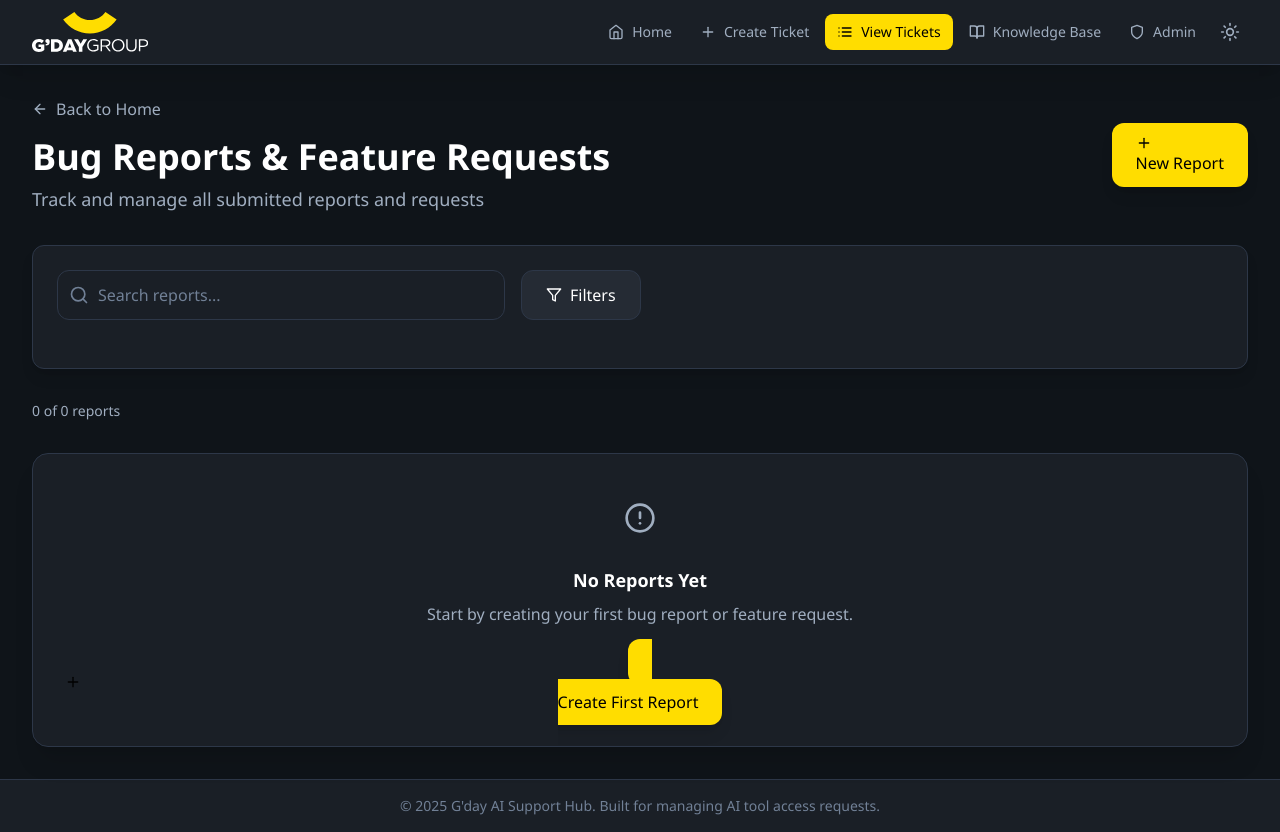
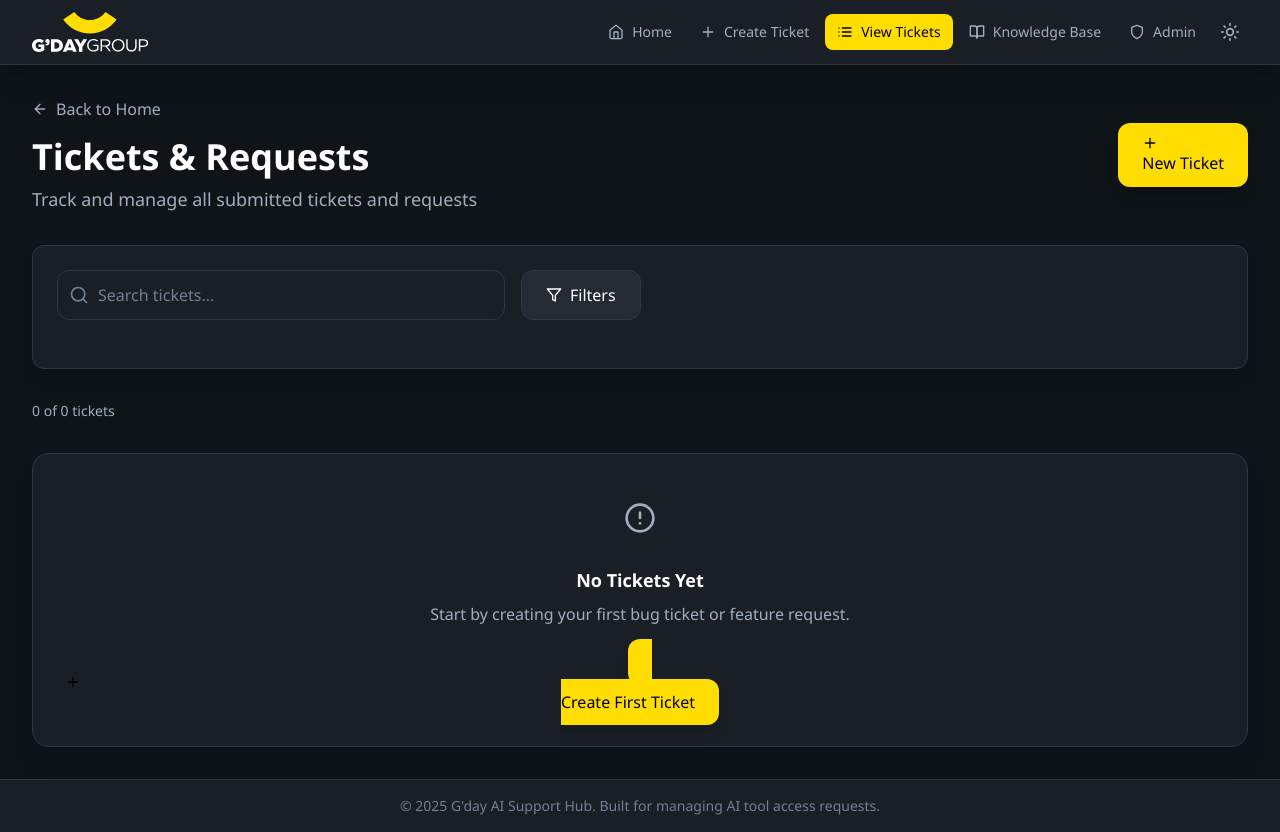
Before and after one commit to steve-pritchard-83/gdayaisupporthub, a Next.js app: page /tickets in a window 1280 px wide. Built offline with nearby package versions, Linux system fonts and the light colour scheme.

Commit message:
feat: improve ticket UI and add copy email functionality

```diff
--- a/app/admin/dashboard/page.tsx
+++ b/app/admin/dashboard/page.tsx
@@ -224,7 +224,7 @@ export default function AdminDashboardPage() {
                 <BarChart3 className="w-6 h-6 text-black" />
               </div>
               <div>
-                <p className="text-sm font-medium text-secondary">Total Reports</p>
+                <p className="text-sm font-medium text-secondary">Total Tickets</p>
                 <p className="text-2xl font-bold text-primary">{analytics?.totalTickets || 0}</p>
               </div>
             </div>
@@ -236,7 +236,7 @@ export default function AdminDashboardPage() {
                 <Clock className="w-6 h-6 text-white" />
               </div>
               <div>
-                <p className="text-sm font-medium text-secondary">Open Reports</p>
+                <p className="text-sm font-medium text-secondary">Open Tickets</p>
                 <p className="text-2xl font-bold text-primary">{analytics?.ticketsByStatus.open || 0}</p>
               </div>
             </div>
@@ -270,12 +270,12 @@ export default function AdminDashboardPage() {
         {/* Category Breakdown */}
         <div className="grid grid-cols-1 lg:grid-cols-3 gap-6 mb-8">
           <div className="card-compact">
-            <h3 className="text-lg font-semibold text-primary mb-4">Reports by Category</h3>
+            <h3 className="text-lg font-semibold text-primary mb-4">Tickets by Category</h3>
             <div className="space-y-3">
               <div className="flex justify-between items-center">
-                <span className="text-sm text-secondary">Bug Reports</span>
+                <span className="text-sm text-secondary">Bug Tickets</span>
                 <span className="text-sm font-medium text-primary">
-                  {tickets.filter(t => t.category === 'Bug Report').length}
+                  {tickets.filter(t => t.category === 'Bug Ticket').length}
                 </span>
               </div>
               <div className="flex justify-between items-center">
@@ -348,12 +348,12 @@ export default function AdminDashboardPage() {
           </div>
         </div>
 
-        {/* Report Management */}
+        {/* Ticket Management */}
         <div className="card">
           <div className="flex flex-col sm:flex-row sm:items-center sm:justify-between gap-4 mb-6">
             <div>
-              <h2 className="text-xl font-bold text-primary">Report Management</h2>
-              <p className="text-secondary">Manage all bug reports and feature requests with bulk operations</p>
+              <h2 className="text-xl font-bold text-primary">Ticket Management</h2>
+              <p className="text-secondary">Manage all bug tickets and feature requests with bulk operations</p>
             </div>
 
             <div className="flex items-center space-x-2">
@@ -379,7 +379,7 @@ export default function AdminDashboardPage() {
             <div className="flex-1 search-container">
               <input
                 type="text"
-                placeholder="Search reports..."
+                placeholder="Search tickets..."
                 value={searchTerm}
                 onChange={(e) => setSearchTerm(e.target.value)}
                 className="search-input"
@@ -415,7 +415,7 @@ export default function AdminDashboardPage() {
             <div className="alert-attention-dark mb-6">
               <div className="flex items-center justify-between">
                 <span className="text-sm font-medium text-primary">
-                  {selectedTickets.length} report(s) selected
+                  {selectedTickets.length} ticket(s) selected
                 </span>
                 <div className="flex items-center space-x-2">
                   <button
@@ -512,7 +512,7 @@ export default function AdminDashboardPage() {
 
           {filteredTickets.length === 0 && (
             <div className="text-center py-12">
-              <p className="text-secondary">No reports found matching your criteria.</p>
+              <p className="text-secondary">No tickets found matching your criteria.</p>
             </div>
           )}
         </div>
--- a/app/create/page.tsx
+++ b/app/create/page.tsx
@@ -89,8 +89,8 @@ export default function CreateTicketPage() {
       };
 
       // Save to localStorage
+      if (typeof window !== 'undefined') {
         const success = saveTicket(newTicket);
-
         if (success) {
           setSubmitSuccess(true);
           // Reset form
@@ -109,8 +109,9 @@ export default function CreateTicketPage() {
         } else {
           throw new Error('Failed to save ticket');
         }
+      }
     } catch (error) {
-      setSubmitError('Failed to submit report. Please try again.');
+      setSubmitError('Failed to submit ticket. Please try again.');
       console.error('Error creating ticket:', error);
     } finally {
       setIsSubmitting(false);
@@ -135,13 +136,13 @@ export default function CreateTicketPage() {
             <CheckCircle className="w-10 h-10 text-black" />
           </div>
           <h1 className="text-3xl font-bold text-primary mb-6">
-            Report Submitted Successfully!
+            Ticket Submitted Successfully!
           </h1>
           <p className="text-secondary mb-8 leading-relaxed">
-            Your bug report or feature request has been submitted and will be reviewed by our team. You'll be redirected to the tickets page shortly.
+            Your bug ticket or feature request has been submitted and will be reviewed by our team. You'll be redirected to the tickets page shortly.
           </p>
           <Link href="/tickets" className="btn-primary">
-            View All Reports
+            View All Tickets
           </Link>
         </div>
       </div>
@@ -159,9 +160,9 @@ export default function CreateTicketPage() {
           <ArrowLeft className="w-4 h-4 mr-2" />
           Back to Home
         </Link>
-        <h1 className="text-4xl font-bold text-primary mb-4">Report Bug or Request Feature</h1>
+        <h1 className="text-4xl font-bold text-primary mb-4">Create a New Ticket</h1>
         <p className="text-secondary text-lg leading-relaxed">
-          Submit a bug report, feature request, or AI tool access request to help improve our platform.
+          Submit a bug ticket, feature request, or AI tool access request to help improve our platform.
         </p>
       </div>
 
@@ -190,7 +191,7 @@ export default function CreateTicketPage() {
             className={`form-input ${
               errors.title ? 'border-red-500' : ''
             }`}
-            placeholder="Brief description of the bug or feature you'd like to report..."
+            placeholder="Brief description of the bug or feature..."
             disabled={isSubmitting}
           />
           {errors.title && (
@@ -201,7 +202,7 @@ export default function CreateTicketPage() {
         {/* Email Field */}
         <div>
           <label htmlFor="email" className="block text-sm font-medium text-secondary mb-3">
-            Email Address *
+            Your G'day Group Email *
           </label>
           <input
             type="email"
@@ -211,14 +212,14 @@ export default function CreateTicketPage() {
             className={`form-input ${
               errors.email ? 'border-red-500' : ''
             }`}
-            placeholder="your.email@discoveryparks.com.au"
+            placeholder="steve.pritchard@gdaygroup.com.au"
             disabled={isSubmitting}
           />
           {errors.email && (
             <p className="mt-2 text-sm text-accent bg-dark-surface-light px-3 py-2 rounded-lg">{errors.email}</p>
           )}
           <p className="mt-2 text-sm text-muted">
-            We'll use this to contact you on Teams about your report
+            We'll use this to contact you on Teams about your ticket
           </p>
         </div>
 
@@ -234,7 +235,7 @@ export default function CreateTicketPage() {
             className="form-select"
             disabled={isSubmitting}
           >
-            <option value="Bug Report">Bug Report</option>
+            <option value="Bug Ticket">Bug Ticket</option>
             <option value="Feature Request">Feature Request</option>
             <option value="Access Request">Access Request</option>
             <option value="General Support">General Support</option>
@@ -301,7 +302,7 @@ export default function CreateTicketPage() {
             ) : (
               <>
                 <Send className="w-4 h-4 mr-2" />
-                Submit Report
+                Submit Ticket
               </>
             )}
           </button>
@@ -310,12 +311,13 @@ export default function CreateTicketPage() {
 
       {/* Help Text */}
       <div className="mt-12 alert-attention-dark">
-        <h3 className="text-lg font-semibold text-accent mb-4">💡 Tips for effective reports:</h3>
+        <h3 className="text-lg font-semibold text-accent mb-4">�� Tips for effective tickets:</h3>
         <ul className="text-secondary space-y-2">
-          <li>• For bugs: Include steps to reproduce, expected vs actual behavior</li>
-          <li>• For features: Describe the problem it solves and who would benefit</li>
-          <li>• Include screenshots or examples when possible</li>
-          <li>• Check the Knowledge Base first for known issues</li>
+          <li><strong>Be Specific:</strong> Provide a clear, concise title.</li>
+          <li><strong>Steps to Reproduce:</strong> For bugs, list the exact steps to trigger the issue.</li>
+          <li><strong>Expected vs. Actual:</strong> Clearly describe what you expected to happen and what actually happened.</li>
+          <li><strong>Context is Key:</strong> Mention the AI tool, browser, or any relevant details.</li>
+          <li><strong>One Issue Per Ticket:</strong> Submit separate tickets for unrelated issues to ensure faster processing.</li>
         </ul>
       </div>
     </div>
--- a/app/knowledge/page.tsx
+++ b/app/knowledge/page.tsx
@@ -83,7 +83,7 @@ export default function KnowledgeBasePage() {
   // Get category styling
   const getCategoryColor = (category: string) => {
     switch (category) {
-      case 'Bug Report':
+      case 'Bug Ticket':
         return 'bg-red-500 text-white';
       case 'Feature Request':
         return 'bg-accent text-black';
@@ -120,7 +120,7 @@ export default function KnowledgeBasePage() {
 
         <h1 className="text-5xl font-bold text-primary mb-6">Knowledge Base</h1>
         <p className="text-xl text-secondary max-w-2xl mx-auto leading-relaxed">
-          Find answers to frequently asked questions about bug reporting, feature requests, and AI tool access.
+          Find answers to frequently asked questions about bug tickets, feature requests, and AI tool access.
         </p>
       </div>
 
@@ -186,9 +186,9 @@ export default function KnowledgeBasePage() {
           <div className="w-12 h-12 bg-red-500 rounded-xl flex items-center justify-center mx-auto mb-4">
             <AlertCircle className="w-6 h-6 text-white" />
           </div>
-          <h3 className="text-lg font-semibold text-primary mb-2">Bug Reports</h3>
+          <h3 className="text-lg font-semibold text-primary mb-2">Bug Tickets</h3>
           <p className="text-sm text-secondary">
-            Learn how to report bugs effectively and get them resolved quickly.
+            Learn how to submit bug tickets effectively and get them resolved quickly.
           </p>
         </div>
 
@@ -328,10 +328,10 @@ export default function KnowledgeBasePage() {
           Still need help?
         </h3>
         <p className="text-secondary mb-6 leading-relaxed">
-          Can't find the answer you're looking for? Create a bug report or feature request and our team will assist you.
+          Can't find the answer you're looking for? Create a bug ticket or feature request and our team will assist you.
         </p>
         <Link href="/create" className="btn-primary">
-          Report Bug or Request Feature
+          Submit a Ticket
         </Link>
       </div>
     </div>
--- a/app/tickets/page.tsx
+++ b/app/tickets/page.tsx
@@ -2,7 +2,7 @@
 
 import { useState, useEffect, useMemo } from 'react';
 import Link from 'next/link';
-import { Search, Filter, Plus, ArrowLeft, Clock, CheckCircle, AlertCircle, Calendar, User, Mail } from 'lucide-react';
+import { Search, Filter, Plus, ArrowLeft, Clock, CheckCircle, AlertCircle, Calendar, User, Mail, Bug, Lightbulb, KeyRound, Info, Copy } from 'lucide-react';
 import { Ticket, TicketFilters, Priority, Category, Status } from '@/types';
 import { getTickets, saveTicket, deleteTicket } from '@/utils/localStorage';
 import { isAdminAuthenticated } from '@/utils/adminAuth';
@@ -12,6 +12,7 @@ export default function ViewTicketsPage() {
   const [loading, setLoading] = useState(true);
   const [showFilters, setShowFilters] = useState(false);
   const [isAdmin, setIsAdmin] = useState(false);
+  const [copiedTicketId, setCopiedTicketId] = useState<string | null>(null);
 
   const [filters, setFilters] = useState<TicketFilters>({
     searchTerm: '',
@@ -93,6 +94,14 @@ export default function ViewTicketsPage() {
     }
   };
 
+  // Handle copying email
+  const handleCopyEmail = (email: string, ticketId: string) => {
+    navigator.clipboard.writeText(email).then(() => {
+      setCopiedTicketId(ticketId);
+      setTimeout(() => setCopiedTicketId(null), 2000); // Hide message after 2 seconds
+    });
+  };
+
   // Handle ticket deletion
   const handleDeleteTicket = async (ticketId: string) => {
     if (window.confirm('Are you sure you want to delete this ticket?')) {
@@ -133,6 +142,17 @@ export default function ViewTicketsPage() {
     }
   };
 
+  // Get category icon
+  const getCategoryIcon = (category: Category) => {
+    switch (category) {
+      case 'Bug Ticket': return Bug;
+      case 'Feature Request': return Lightbulb;
+      case 'Access Request': return KeyRound;
+      case 'General Support': return Info;
+      default: return User; // Fallback
+    }
+  };
+
   if (loading) {
     return (
       <div className="flex items-center justify-center min-h-96">
@@ -155,15 +175,15 @@ export default function ViewTicketsPage() {
               Back to Home
             </Link>
           </div>
-          <h1 className="text-4xl font-bold text-primary mb-2">Bug Reports & Feature Requests</h1>
+          <h1 className="text-4xl font-bold text-primary mb-2">Tickets & Requests</h1>
           <p className="text-secondary text-lg">
-            Track and manage all submitted reports and requests
+            Track and manage all submitted tickets and requests
           </p>
         </div>
 
         <Link href="/create" className="btn-primary">
           <Plus className="w-4 h-4 mr-2" />
-          New Report
+          New Ticket
         </Link>
       </div>
 
@@ -174,7 +194,7 @@ export default function ViewTicketsPage() {
           <div className="flex-1 search-container">
             <input
               type="text"
-              placeholder="Search reports..."
+              placeholder="Search tickets..."
               value={filters.searchTerm}
               onChange={(e) => setFilters(prev => ({ ...prev, searchTerm: e.target.value }))}
               className="search-input"
@@ -250,7 +270,7 @@ export default function ViewTicketsPage() {
                   className="form-select"
                 >
                   <option value="">All Categories</option>
-                  <option value="Bug Report">Bug Report</option>
+                  <option value="Bug Ticket">Bug Ticket</option>
                   <option value="Feature Request">Feature Request</option>
                   <option value="Access Request">Access Request</option>
                   <option value="General Support">General Support</option>
@@ -274,12 +294,12 @@ export default function ViewTicketsPage() {
       {/* Results Summary */}
       <div className="flex items-center justify-between">
         <p className="text-sm text-secondary">
-          {filteredTickets.length} of {tickets.length} reports
+          {filteredTickets.length} of {tickets.length} tickets
         </p>
 
         {filteredTickets.length === 0 && tickets.length > 0 && (
           <p className="text-sm text-muted">
-            No reports match your current filters
+            No tickets match your current filters
           </p>
         )}
       </div>
@@ -292,31 +312,31 @@ export default function ViewTicketsPage() {
               <AlertCircle className="w-8 h-8 text-secondary" />
             </div>
             <h3 className="text-lg font-semibold text-primary mb-2">
-              {tickets.length === 0 ? 'No Reports Yet' : 'No Reports Found'}
+              {tickets.length === 0 ? 'No Tickets Yet' : 'No Tickets Found'}
             </h3>
             <p className="text-secondary mb-6">
               {tickets.length === 0
-                ? 'Start by creating your first bug report or feature request.'
+                ? 'Start by creating your first bug ticket or feature request.'
                 : 'Try adjusting your search or filter criteria.'
               }
             </p>
             {tickets.length === 0 && (
               <Link href="/create" className="btn-primary">
                 <Plus className="w-4 h-4 mr-2" />
-                Create First Report
+                Create First Ticket
               </Link>
             )}
           </div>
         ) : (
           filteredTickets.map((ticket) => {
-            const StatusIcon = getStatusIcon(ticket.status);
+            const CategoryIcon = getCategoryIcon(ticket.category);
 
             return (
               <div key={ticket.id} className="card-compact card-hover">
                 <div className="flex items-start justify-between">
                   <div className="flex-1">
                     <div className="flex items-center gap-3 mb-3">
-                      <StatusIcon className="w-5 h-5 text-secondary" />
+                      <CategoryIcon className="w-5 h-5 text-secondary" />
                       <h3 className="text-lg font-semibold text-primary">{ticket.title}</h3>
                     </div>
 
@@ -332,14 +352,23 @@ export default function ViewTicketsPage() {
                         <Calendar className="w-4 h-4" />
                         <span>{new Date(ticket.createdDate).toLocaleDateString()}</span>
                       </div>
-                      <div className="flex items-center gap-1">
-                        <User className="w-4 h-4" />
-                        <span>{ticket.category}</span>
-                      </div>
                       {isAdmin && (
-                        <div className="flex items-center gap-1">
-                          <Mail className="w-4 h-4" />
-                          <span>{ticket.email}</span>
+                        <div
+                          className="flex items-center gap-1 cursor-pointer hover:text-accent"
+                          onClick={() => handleCopyEmail(ticket.email, ticket.id)}
+                        >
+                          {copiedTicketId === ticket.id ? (
+                            <>
+                              <CheckCircle className="w-4 h-4 text-green-500" />
+                              <span className="text-green-500">Copied!</span>
+                            </>
+                          ) : (
+                            <>
+                              <Mail className="w-4 h-4" />
+                              <span>{ticket.email}</span>
+                              <Copy className="w-3 h-3 ml-1" />
+                            </>
+                          )}
                         </div>
                       )}
                     </div>
--- a/types/admin.ts
+++ b/types/admin.ts
@@ -31,7 +31,7 @@ export interface AdminAnalytics {
   };
   ticketsByCategory: {
     accessRequest: number;
-    bugReport: number;
+    bugTicket: number;
     featureRequest: number;
     generalSupport: number;
   };
--- a/types/index.ts
+++ b/types/index.ts
@@ -2,7 +2,7 @@
 export type Priority = 'Low' | 'Medium' | 'High';
 
 // Ticket categories
-export type Category = 'Bug Report' | 'Feature Request' | 'Access Request' | 'General Support';
+export type Category = 'Bug Ticket' | 'Feature Request' | 'Access Request' | 'General Support';
 
 // Ticket status
 export type Status = 'Open' | 'In Progress' | 'Closed';
--- a/utils/localStorage.ts
+++ b/utils/localStorage.ts
@@ -1,4 +1,4 @@
-import { Ticket, KnowledgeArticle, TicketStats } from '@/types';
+import { Ticket, KnowledgeArticle, TicketStats, Category } from '@/types';
 
 // Storage keys
 const TICKETS_KEY = 'gday-support-tickets';
@@ -36,7 +36,17 @@ export const getTickets = (): Ticket[] => {
   if (!data) return [];
 
   try {
-    return JSON.parse(data);
+    const tickets: Ticket[] = JSON.parse(data);
+
+    // Data migration: Update 'Bug Report' to 'Bug Ticket'
+    const migratedTickets = tickets.map(ticket => {
+      if ((ticket.category as string) === 'Bug Report') {
+        return { ...ticket, category: 'Bug Ticket' as Category };
+      }
+      return ticket;
+    });
+
+    return migratedTickets;
   } catch (error) {
     console.error('Failed to parse tickets data:', error);
     return [];
@@ -87,10 +97,10 @@ export const getDefaultKnowledgeArticles = (): KnowledgeArticle[] => {
   return [
     {
       id: 'faq-1',
-      title: 'How do I report a bug effectively?',
-      content: 'To report a bug effectively: 1) Choose "Bug Report" category, 2) Include steps to reproduce the issue, 3) Describe expected vs actual behavior, 4) Mention which AI tool is affected, 5) Include screenshots if possible. The more details you provide, the faster we can resolve the issue.',
-      category: 'Bug Report',
-      tags: ['bug-report', 'troubleshooting', 'reporting'],
+      title: 'How do I submit a bug ticket effectively?',
+      content: 'To submit a bug ticket effectively: 1) Choose "Bug Ticket" category, 2) Include steps to reproduce the issue, 3) Describe expected vs actual behavior, 4) Mention which AI tool is affected, 5) Include screenshots if possible. The more details you provide, the faster we can resolve the issue.',
+      category: 'Bug Ticket',
+      tags: ['bug-ticket', 'troubleshooting', 'ticketing'],
       createdDate: '2024-01-01T00:00:00Z'
     },
     {
@@ -104,8 +114,8 @@ export const getDefaultKnowledgeArticles = (): KnowledgeArticle[] => {
     {
       id: 'faq-3',
       title: 'Common AI tool troubleshooting steps',
-      content: 'Before reporting a bug, try these steps: 1) Refresh your browser/restart the application, 2) Check internet connection, 3) Clear browser cache and cookies, 4) Try a different browser, 5) Check if the issue happens with different AI tools. If problems persist, report a bug with these steps documented.',
-      category: 'Bug Report',
+      content: 'Before submitting a bug ticket, try these steps: 1) Refresh your browser/restart the application, 2) Check internet connection, 3) Clear browser cache and cookies, 4) Try a different browser, 5) Check if the issue happens with different AI tools. If problems persist, submit a bug ticket with these steps documented.',
+      category: 'Bug Ticket',
       tags: ['troubleshooting', 'technical', 'self-help'],
       createdDate: '2024-01-01T00:00:00Z'
     },
@@ -113,7 +123,7 @@ export const getDefaultKnowledgeArticles = (): KnowledgeArticle[] => {
       id: 'faq-4',
       title: 'How long does bug resolution take?',
       content: 'Bug resolution timelines vary by severity: Critical bugs (system down) - 4 hours, High priority bugs - 1-2 days, Medium priority bugs - 1 week, Low priority bugs - 2-4 weeks. You\'ll receive updates on progress and be notified when the bug is resolved.',
-      category: 'Bug Report',
+      category: 'Bug Ticket',
       tags: ['timeline', 'resolution', 'priority'],
       createdDate: '2024-01-01T00:00:00Z'
     },
@@ -149,7 +159,7 @@ export const getDefaultTickets = (): Ticket[] => {
       title: 'ChatGPT returns error when generating long responses',
       description: 'When requesting ChatGPT to generate responses longer than 2000 characters, it returns a "Request timeout" error. This happens consistently across different prompts.\n\nSteps to reproduce:\n1. Open ChatGPT interface\n2. Request a long response (e.g., "Write a 3000-word essay about AI")\n3. Error appears after 30 seconds\n\nExpected: Long response should be generated successfully\nActual: Timeout error is shown',
       priority: 'High',
-      category: 'Bug Report',
+      category: 'Bug Ticket',
       status: 'Open',
       email: 'sarah.johnson@discoveryparks.com.au',
       createdDate: '2024-12-13T10:30:00Z'
@@ -169,7 +179,7 @@ export const getDefaultTickets = (): Ticket[] => {
       title: 'GitHub Copilot suggestions not appearing in VS Code',
       description: 'GitHub Copilot is not showing any code suggestions in VS Code, even though the extension is installed and I have active access.\n\nTroubleshooting attempted:\n• Restarted VS Code\n• Disabled and re-enabled the extension\n• Checked internet connection\n• Verified account permissions\n\nThe status bar shows "Copilot: Ready" but no suggestions appear while typing.',
       priority: 'High',
-      category: 'Bug Report',
+      category: 'Bug Ticket',
       status: 'Closed',
       email: 'alex.rodriguez@discoveryparks.com.au',
       createdDate: '2024-12-11T09:45:00Z'
@@ -189,7 +199,7 @@ export const getDefaultTickets = (): Ticket[] => {
       title: 'Midjourney images fail to load in shared workspace',
       description: 'When multiple users try to access Midjourney-generated images in our shared workspace, images fail to load with a "403 Forbidden" error.\n\nError details:\n• Occurs only in shared workspace, not personal workspaces\n• Affects all image formats (PNG, JPG, WEBP)\n• Browser console shows CORS policy error\n• Images load fine when accessed directly from Midjourney\n\nImpact: Team cannot collaborate on visual projects effectively',
       priority: 'Medium',
-      category: 'Bug Report',
+      category: 'Bug Ticket',
       status: 'In Progress',
       email: 'david.taylor@discoveryparks.com.au',
       createdDate: '2024-12-09T11:30:00Z'
```
Also changed, not shown: app/page.tsx (+15 -15 lines), 17 other files (tests, documents, lock files or other folders). Lines whose indentation alone changed are shown as unchanged.
